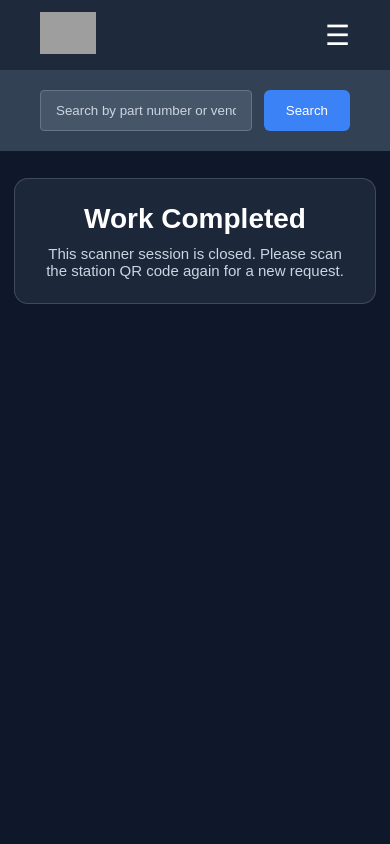
After one commit to obinnho00/FT-Inventory-Management-System-, a Django app: page /inventory/work-station/scanner-expired/ in a window 390 px wide. The commit adds this page. Run offline with Django 5.2, Linux system fonts and the light colour scheme; grey boxes are pictures that could not be loaded.

Commit message:
feat: finalize realtime station QR workflow with FIFO queue, NC time, and engineer identity
- Add dedicated mobile scanner page for QR call/cancel/complete actions

- Add realtime workstation/scanner updates with live status API and AJAX actions

- Show accepted engineer name on scanner COMING state from logged-in accepter

- Add accepted/completed timestamps on workstation dashboard

- Enforce first-come-first-serve ordering by scanned time

- Delete unaccepted NEW calls on cancel for cleaner analytics data

- Standardize timestamps to America/New_York (North Carolina)

```diff
--- a/abb_inventory_system/urls.py
+++ b/abb_inventory_system/urls.py
@@ -29,6 +29,7 @@ urlpatterns = [
     path('inventory/stations/create-qr/', views.create_qrcode, name='create_station_qrcode'),
     path('inventory/work-station/', views.work_station_view, name='work_station'),
     path('inventory/work-station/live-status/', views.work_station_live_status, name='work_station_live_status'),
+    path('inventory/work-station/scanner-expired/', views.work_station_scanner_expired, name='work_station_scanner_expired'),
     path('inventory/work-station/scan/call/', views.work_station_scan_call, name='work_station_scan_call'),
     path('inventory/work-station/scan/cancel/', views.work_station_scan_cancel, name='work_station_scan_cancel'),
     path('inventory/work-station/scan/complete/', views.work_station_scan_complete, name='work_station_scan_complete'),
--- /dev/null
+++ b/inventory/templates/scanner_expired.html
@@ -0,0 +1,22 @@
+{% extends "base.html" %}
+
+{% block title %}Scan Again | ABB Inventory System{% endblock %}
+
+{% block extra_css %}
+<style>
+    body { background: #0f172a; }
+    .wrap { max-width: 640px; margin: 28px auto; padding: 0 14px 24px; color: #e2e8f0; }
+    .card { background: rgba(30,41,59,0.95); border: 1px solid rgba(255,255,255,0.16); border-radius: 14px; padding: 24px; text-align: center; }
+    .card h1 { margin: 0 0 10px; color: #fff; font-size: 28px; }
+    .card p { margin: 0; color: #cbd5e1; font-size: 15px; }
+</style>
+{% endblock %}
+
+{% block content %}
+<div class="wrap">
+    <section class="card">
+        <h1>Work Completed</h1>
+        <p>This scanner session is closed. Please scan the station QR code again for a new request.</p>
+    </section>
+</div>
+{% endblock %}
--- a/inventory/views.py
+++ b/inventory/views.py
@@ -1948,7 +1948,11 @@ def work_station_scan_complete(request):
     if _is_ajax_request(request):
         return JsonResponse({"ok": True, "message": "Work completed recorded."})
 
-    return redirect(f"{reverse('work_station')}?station_id={station_id}&scan=1&done=1")
+    return redirect("work_station_scanner_expired")
+
+
+def work_station_scanner_expired(request):
+    return _render_template(request, "scanner_expired.html")
 
 
 
```
Also changed, not shown: inventory/templates/scanner_station.html (+19 -1 lines).
